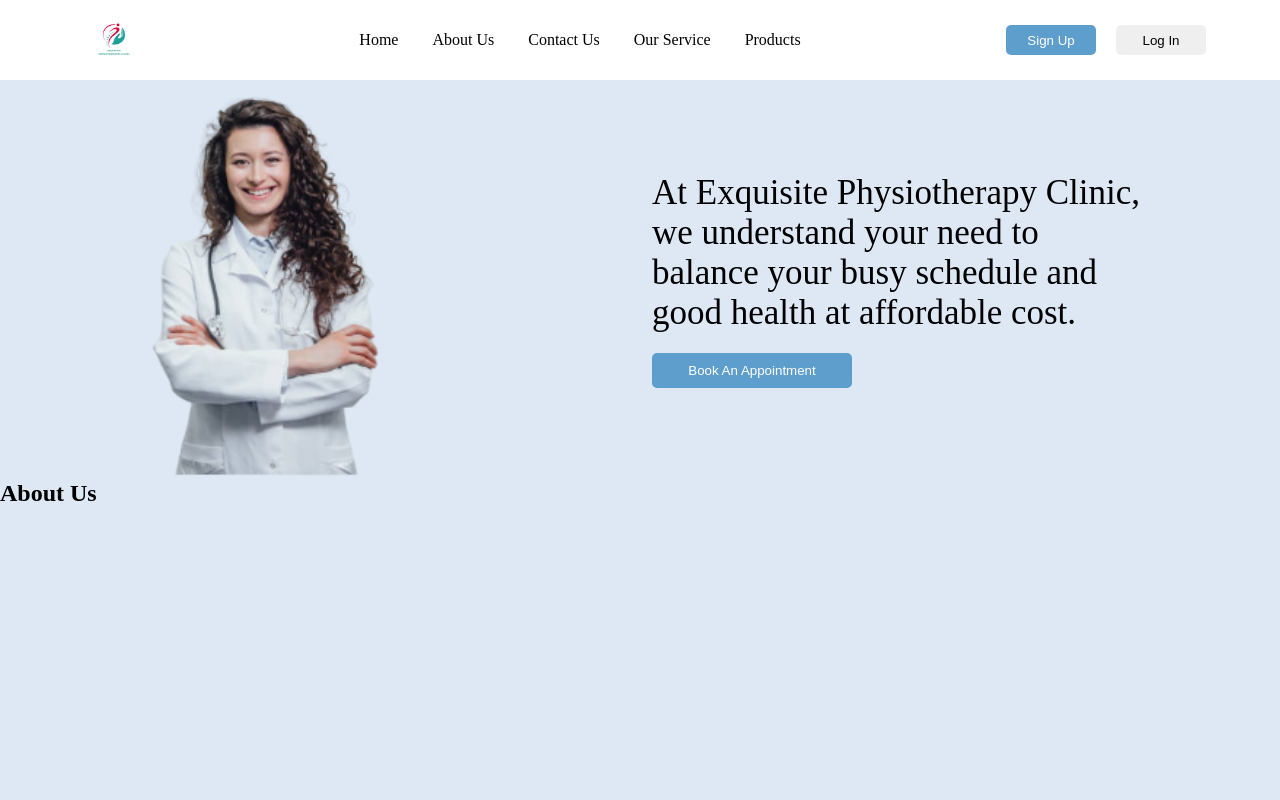
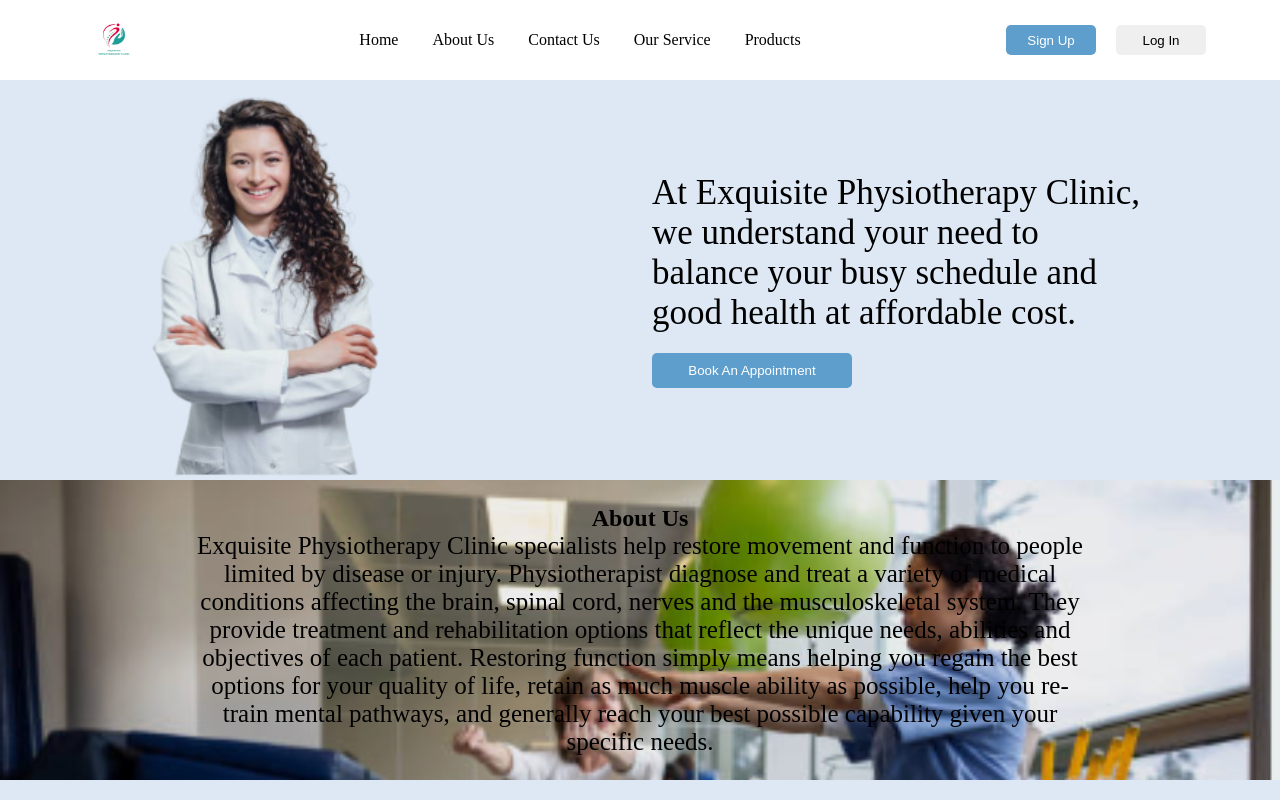
Before and after one commit to youngmentor/Exquisite-Clinic, a React (Vite) app: page / in a window 1280 px wide. Built offline with nearby package versions, Linux system fonts and the light colour scheme.

Commit message:
Added about page

```diff
--- a/src/About/About.css
+++ b/src/About/About.css
@@ -0,0 +1,23 @@
+.About_Main{
+    width: 100%;
+    height: 300px;
+    background-image: url("/About.png");
+  background-size: cover;
+  /* background-position: center; */
+  background-repeat: no-repeat;
+  /* opacity: 0.5; */
+  background-blend-mode: color;
+  display: flex;
+  flex-direction: column;
+  align-items: center;
+  justify-content: center;
+}
+.About_Main_Wrap{
+/* color: white; */
+width: 70%;
+text-align: center;
+}
+.About_Main_Wrap p{
+    /* width: 400px; */
+    font-size: 25px;
+}
--- a/src/About/About.jsx
+++ b/src/About/About.jsx
@@ -1,11 +1,16 @@
 import React from 'react'
-
+import "./About.css"
 const About = () => {
-  return (
-    <div>
-        <h2>About Us</h2>
-    </div>
-  )
+    return (
+        <div className='About_Main'>
+            <h2>About Us</h2>
+            <div className='About_Main_Wrap'>
+                <p>Exquisite Physiotherapy Clinic specialists help restore movement and function to people limited by disease or injury.
+                    Physiotherapist diagnose and treat a variety of medical conditions affecting the brain, spinal cord, nerves and the musculoskeletal system. They provide treatment and rehabilitation options that reflect the unique needs, abilities and objectives of each patient.
+                    Restoring function simply means helping you regain the best options for your quality of life, retain as much muscle ability as possible, help you re-train mental pathways, and generally reach your best possible capability given your specific needs.</p>
+            </div>
+        </div>
+    )
 }
 
 export default About
```
Also changed, not shown: public/About.png (added).
